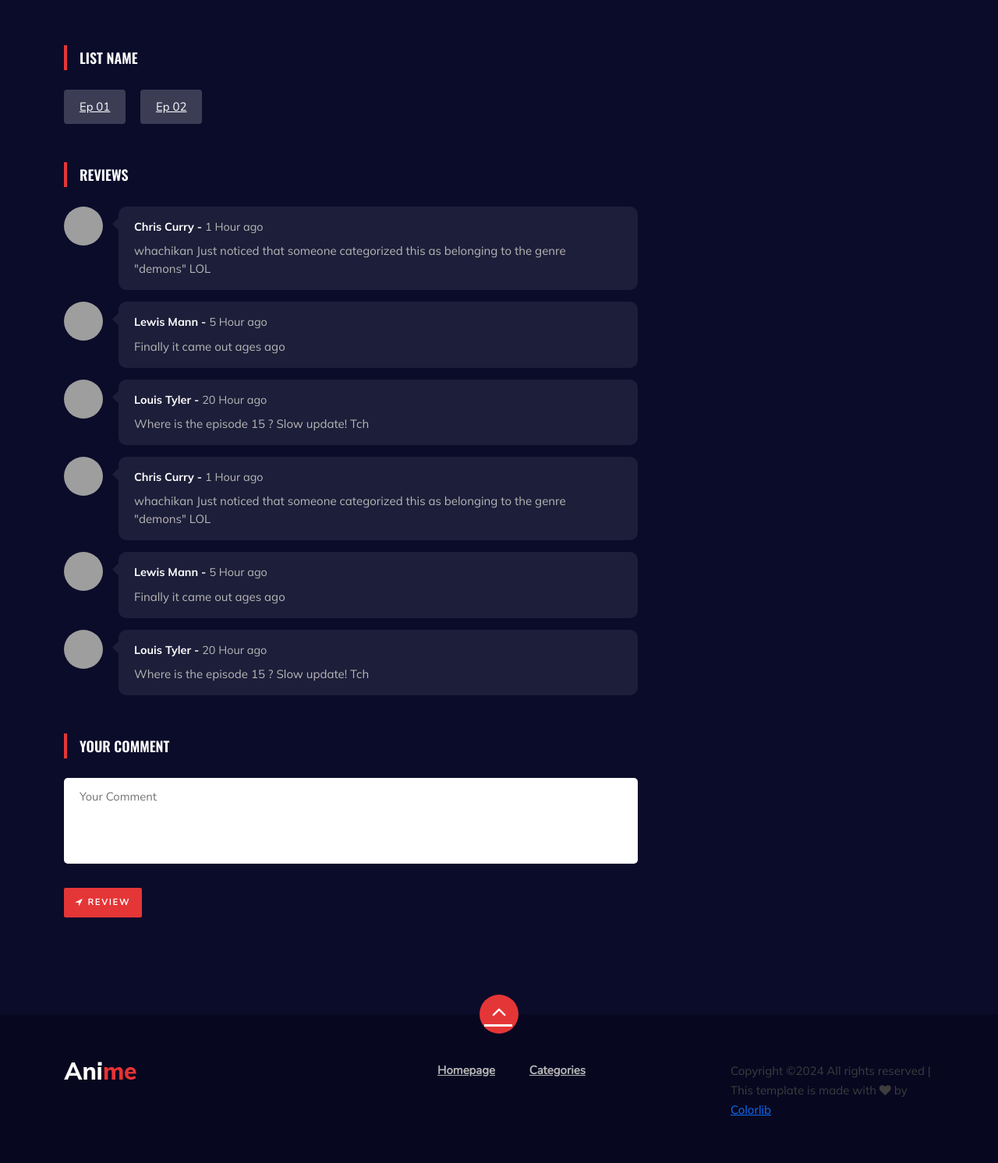
After one commit to pabloavelasquezr/Streaming-Service, a Laravel app: page /shows/anime-watching/1/1 in a window 1280 px wide. The commit adds this page. Shown: the part 848-2340 px from the top of the page at 78% size. Run offline with Laravel 12, Linux system fonts and the light colour scheme; data comes from the database, SQL or seed files in the repository; style sheets or scripts are compiled from the project's sources; grey boxes are pictures that could not be loaded.

Commit message:
navegación episodios

```diff
--- a/app/Http/Controllers/Anime/AnimeController.php
+++ b/app/Http/Controllers/Anime/AnimeController.php
@@ -4,6 +4,7 @@ namespace App\Http\Controllers\Anime;
 
 use App\Http\Controllers\Controller;
 use App\Models\Comment\Comment;
+use App\Models\Episode\Episode;
 use App\Models\Following\Following;
 use App\Models\Show\Show;
 use App\Models\View\View;
@@ -57,8 +58,6 @@ class AnimeController extends Controller
         return view('shows.anime-details', compact('show', 'randomShows', 'comments', 'validateFollowing', 'validateViews', 'numberViews', 'numberComments'));
     }
 
-
-
     public function insertComments(Request $request, $id)
     {
         $insertComments = Comment::create([
@@ -83,5 +82,15 @@ class AnimeController extends Controller
         }
     }
 
+    public function animeWatching($show_id, $episode_id)
+    {
+        $show = Show::find($show_id);
+
+        $episode = Episode::where('id',$episode_id)->where('show_id', $show_id)->first();
+
+        $episodes = Episode::select()->where('show_id', $show_id)->get();
+
+        return view('shows.anime-watching', compact('show', 'episode', 'episodes'));
+    }
 
 }
--- a/resources/views/shows/anime-details.blade.php
+++ b/resources/views/shows/anime-details.blade.php
@@ -69,7 +69,7 @@
                                     <button type="submit" class="follow-btn"><i class="fa fa-heart-o"></i>Follow</button>
                                 </form>
                             @endif
-                            <a href="anime-watching.html" class="watch-btn"><span>Watch Now</span> <i class="fa fa-angle-right"></i></a>
+                            <a href="{{ route('anime.watching',['show_id' => $show->id,'episode_id' => 1]) }}" class="watch-btn"><span>Watch Now</span> <i class="fa fa-angle-right"></i></a>
                         </div>
                     </div>
                 </div>
--- /dev/null
+++ b/resources/views/shows/anime-watching.blade.php
@@ -0,0 +1,119 @@
+@extends('layouts.app')
+
+@section('content')
+
+    <div class="breadcrumb-option">
+        <div class="container">
+            <div class="row">
+                <div class="col-lg-12">
+                    <div class="breadcrumb__links">
+                        <a href="{{ route('home') }}"><i class="fa fa-home"></i> Home</a>
+                        <a href="./categories.html">Categories</a>
+                        <a href="#">Romance</a>
+                        <span>{{ $show->name }}</span>
+                    </div>
+                </div>
+            </div>
+        </div>
+    </div>
+    <!-- Breadcrumb End -->
+
+    <!-- Anime Section Begin -->
+    <section class="anime-details spad">
+        <div class="container">
+            <div class="row">
+                <div class="col-lg-12">
+                    <div class="anime__video__player">
+                        <video id="player" playsinline controls data-poster="{{ asset('assets/thumbnails/'.$episode->thumbnail.'') }}">
+                            <source src="{{ asset('assets/videos/'.$episode->video.'') }}" type="video/mp4" />
+                            <!-- Captions are optional -->
+                            <track kind="captions" label="English captions" src="#" srclang="en" default />
+                        </video>
+                    </div>
+                    <div class="anime__details__episodes">
+                        <div class="section-title">
+                            <h5>List Name</h5>
+                        </div>
+                        @foreach($episodes as $episode)
+                            <a href="{{ route('anime.watching', ['show_id' => $show->id,'episode_id' => $episode->id]) }}">Ep {{ $episode->episode_name }}</a>
+                        @endforeach
+                    </div>
+                </div>
+            </div>
+            <div class="row">
+                <div class="col-lg-8">
+                    <div class="anime__details__review">
+                        <div class="section-title">
+                            <h5>Reviews</h5>
+                        </div>
+                        <div class="anime__review__item">
+                            <div class="anime__review__item__pic">
+                                <img src="img/anime/review-1.jpg" alt="">
+                            </div>
+                            <div class="anime__review__item__text">
+                                <h6>Chris Curry - <span>1 Hour ago</span></h6>
+                                <p>whachikan Just noticed that someone categorized this as belonging to the genre
+                                "demons" LOL</p>
+                            </div>
+                        </div>
+                        <div class="anime__review__item">
+                            <div class="anime__review__item__pic">
+                                <img src="img/anime/review-2.jpg" alt="">
+                            </div>
+                            <div class="anime__review__item__text">
+                                <h6>Lewis Mann - <span>5 Hour ago</span></h6>
+                                <p>Finally it came out ages ago</p>
+                            </div>
+                        </div>
+                        <div class="anime__review__item">
+                            <div class="anime__review__item__pic">
+                                <img src="img/anime/review-3.jpg" alt="">
+                            </div>
+                            <div class="anime__review__item__text">
+                                <h6>Louis Tyler - <span>20 Hour ago</span></h6>
+                                <p>Where is the episode 15 ? Slow update! Tch</p>
+                            </div>
+                        </div>
+                        <div class="anime__review__item">
+                            <div class="anime__review__item__pic">
+                                <img src="img/anime/review-4.jpg" alt="">
+                            </div>
+                            <div class="anime__review__item__text">
+                                <h6>Chris Curry - <span>1 Hour ago</span></h6>
+                                <p>whachikan Just noticed that someone categorized this as belonging to the genre
+                                "demons" LOL</p>
+                            </div>
+                        </div>
+                        <div class="anime__review__item">
+                            <div class="anime__review__item__pic">
+                                <img src="img/anime/review-5.jpg" alt="">
+                            </div>
+                            <div class="anime__review__item__text">
+                                <h6>Lewis Mann - <span>5 Hour ago</span></h6>
+                                <p>Finally it came out ages ago</p>
+                            </div>
+                        </div>
+                        <div class="anime__review__item">
+                            <div class="anime__review__item__pic">
+                                <img src="img/anime/review-6.jpg" alt="">
+                            </div>
+                            <div class="anime__review__item__text">
+                                <h6>Louis Tyler - <span>20 Hour ago</span></h6>
+                                <p>Where is the episode 15 ? Slow update! Tch</p>
+                            </div>
+                        </div>
+                    </div>
+                    <div class="anime__details__form">
+                        <div class="section-title">
+                            <h5>Your Comment</h5>
+                        </div>
+                        <form action="#">
+                            <textarea placeholder="Your Comment"></textarea>
+                            <button type="submit"><i class="fa fa-location-arrow"></i> Review</button>
+                        </form>
+                    </div>
+                </div>
+            </div>
+        </div>
+    </section>
+@endsection
--- a/routes/web.php
+++ b/routes/web.php
@@ -11,9 +11,14 @@ Auth::routes();
 
 Route::get('/home', [App\Http\Controllers\HomeController::class, 'index'])->name('home');
 
+//shows
 Route::get('shows/show-details/{id}', [App\Http\Controllers\Anime\AnimeController::class, 'animeDetails'])->name('anime.details');
 
-
+//comments
 Route::post('shows/insert-comments/{id}', [App\Http\Controllers\Anime\AnimeController::class, 'insertComments'])->name('anime.insert.comments');
 
+//following
 Route::post('shows/follow/{id}', [App\Http\Controllers\Anime\AnimeController::class, 'follow'])->name('anime.follow');
+
+//episodes
+Route::get('shows/anime-watching/{show_id}/{episode_id}', [App\Http\Controllers\Anime\AnimeController::class, 'animeWatching'])->name('anime.watching');
```
Also changed, not shown: database/seeders/episodeSeeder.php (+14 -0 lines).
